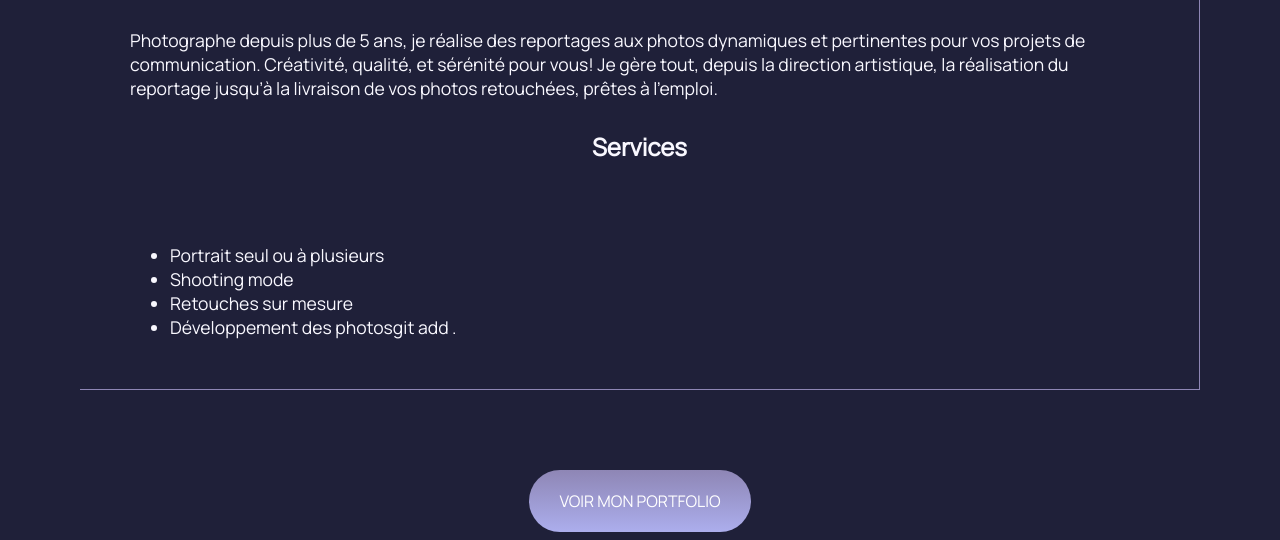
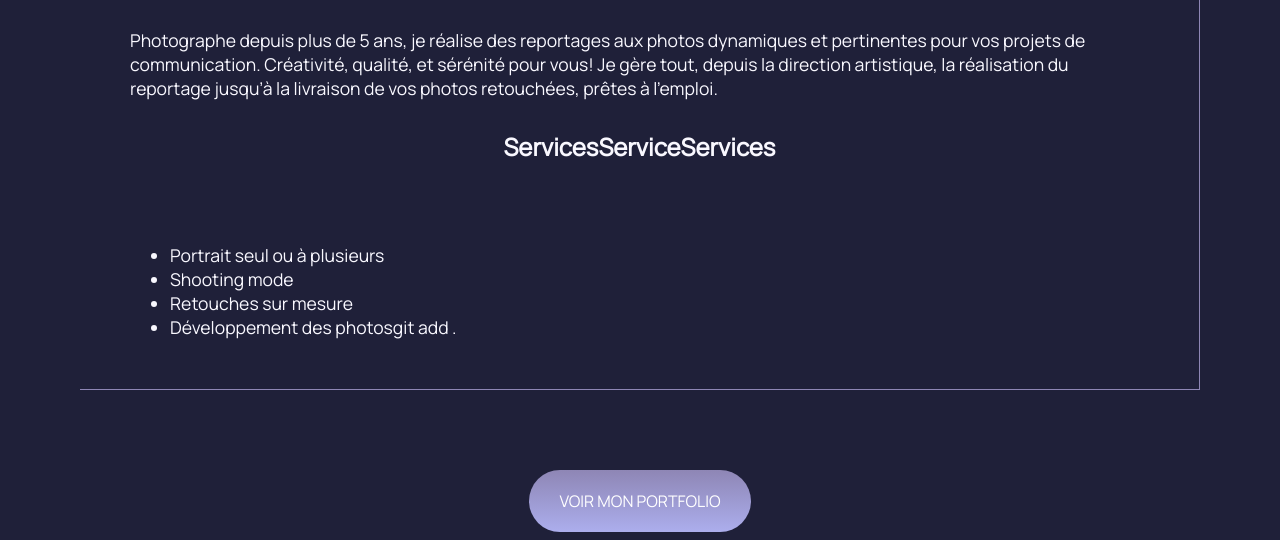
Before and after one commit to AlexandreLeriche141282/premiersite, a plain HTML site: page a-propos.html in a window 1280 px wide. Shown: the part 260-800 px from the top of the page. Drawn offline with Linux system fonts and the light colour scheme.

Commit message:
changement h2

```diff
--- a/a-propos.html
+++ b/a-propos.html
@@ -37,7 +37,7 @@
                     artistique, la réalisation du reportage jusqu’à la livraison de vos photos retouchées, prêtes à
                     l’emploi.
                 </p>
-                <h2>Services</h2>
+                <h2>ServicesServiceServices</h2>
                 <ul>
                     <li>Portrait seul ou à plusieurs</li>
                     <li>Shooting mode</li>
```
